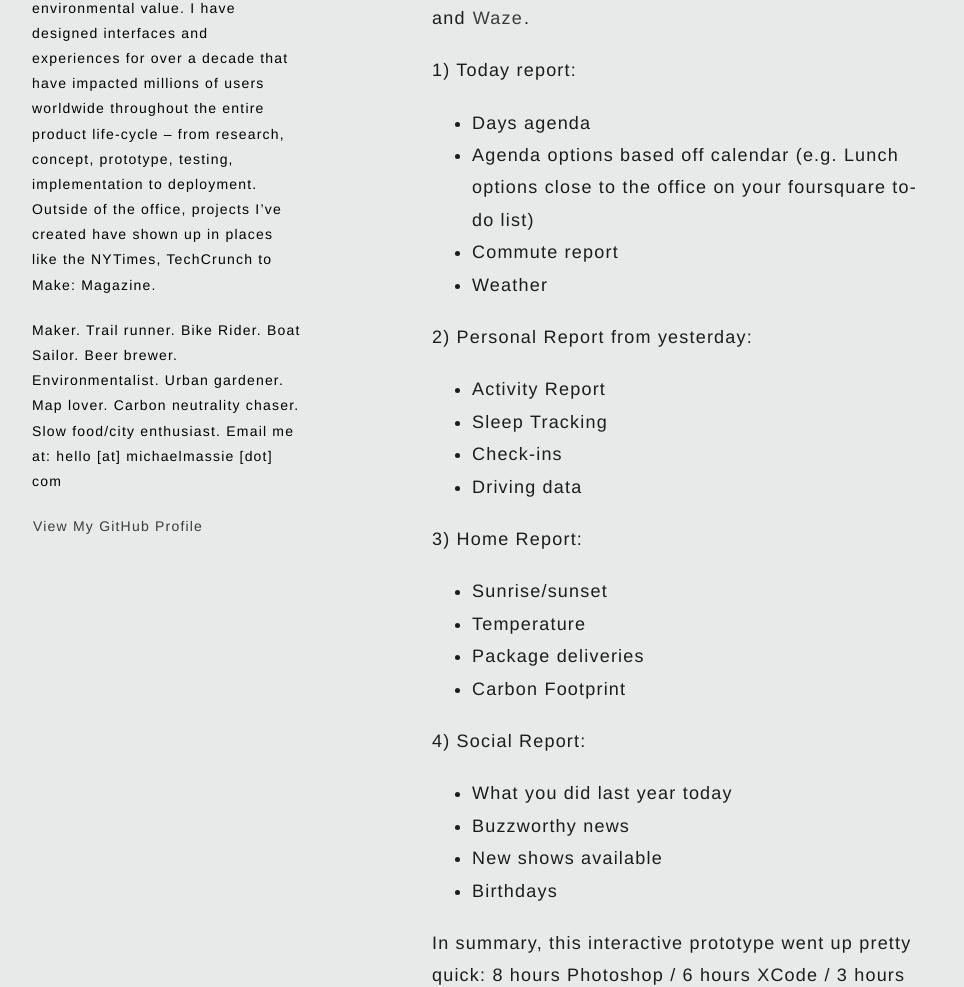
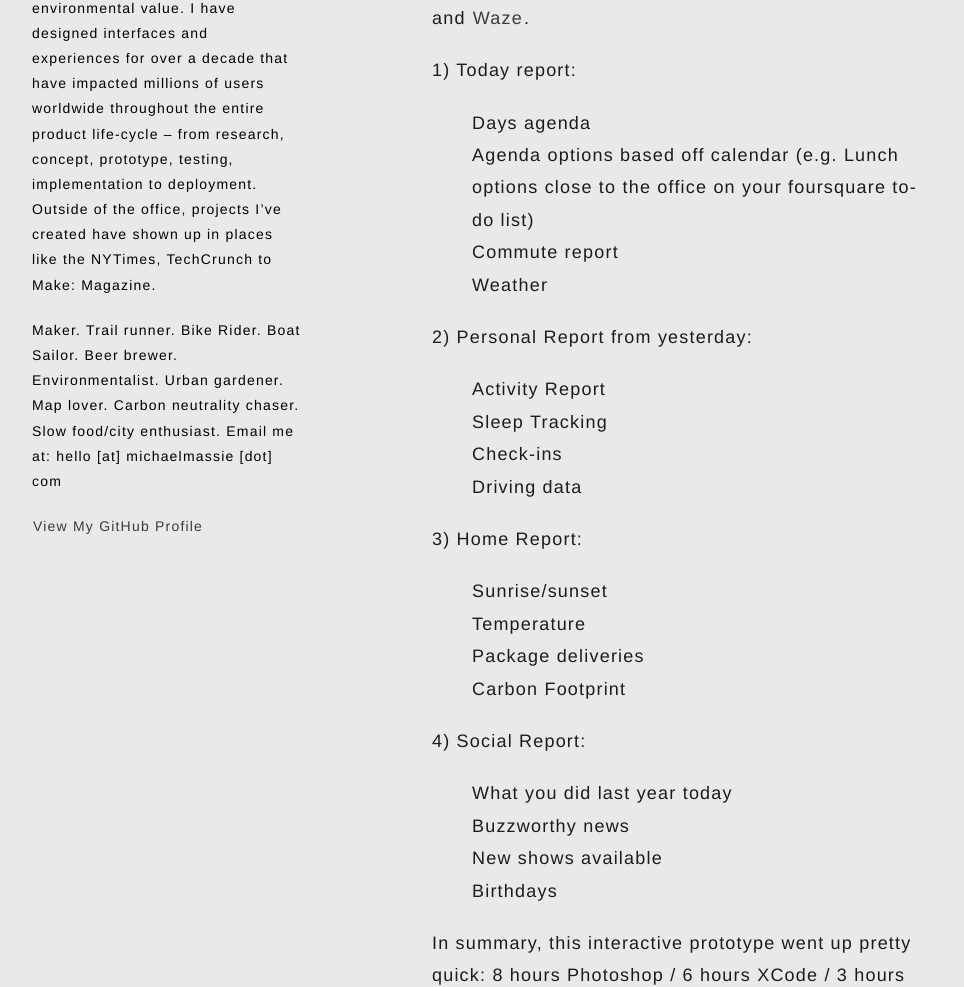
Before and after one commit to mmassie/mmassie.github.io, a Jekyll site: the page built from _posts/2014-03-01-A-Morning-Dashboard-Concept-For-Chromecast.md, in a window 1280 px wide and 1400 px high, scrolled down 932 px. Shown: the part 243-1230 px from the top of the window, without its empty margins (158-1122 px from the left). Built offline with Jekyll 4.4.1, drawn with Linux system fonts in a browser that asks for light colours.

Commit message:
removing bullets

```diff
--- a/_sass/jekyll-theme-minimal.scss
+++ b/_sass/jekyll-theme-minimal.scss
@@ -51,7 +51,6 @@ a:hover {
 	border-color: #EA7E0F;
 	text-decoration: none;
 }
-
 
 a.subURL:link, a.subURL:visited{
 	text-decoration: none;
@@ -138,6 +137,8 @@ header {
   position:fixed;
   -webkit-font-smoothing:subpixel-antialiased;
 }
+
+ul,li{ list-style:none; }
 
 ul.downloads {
   list-style:none;
```
